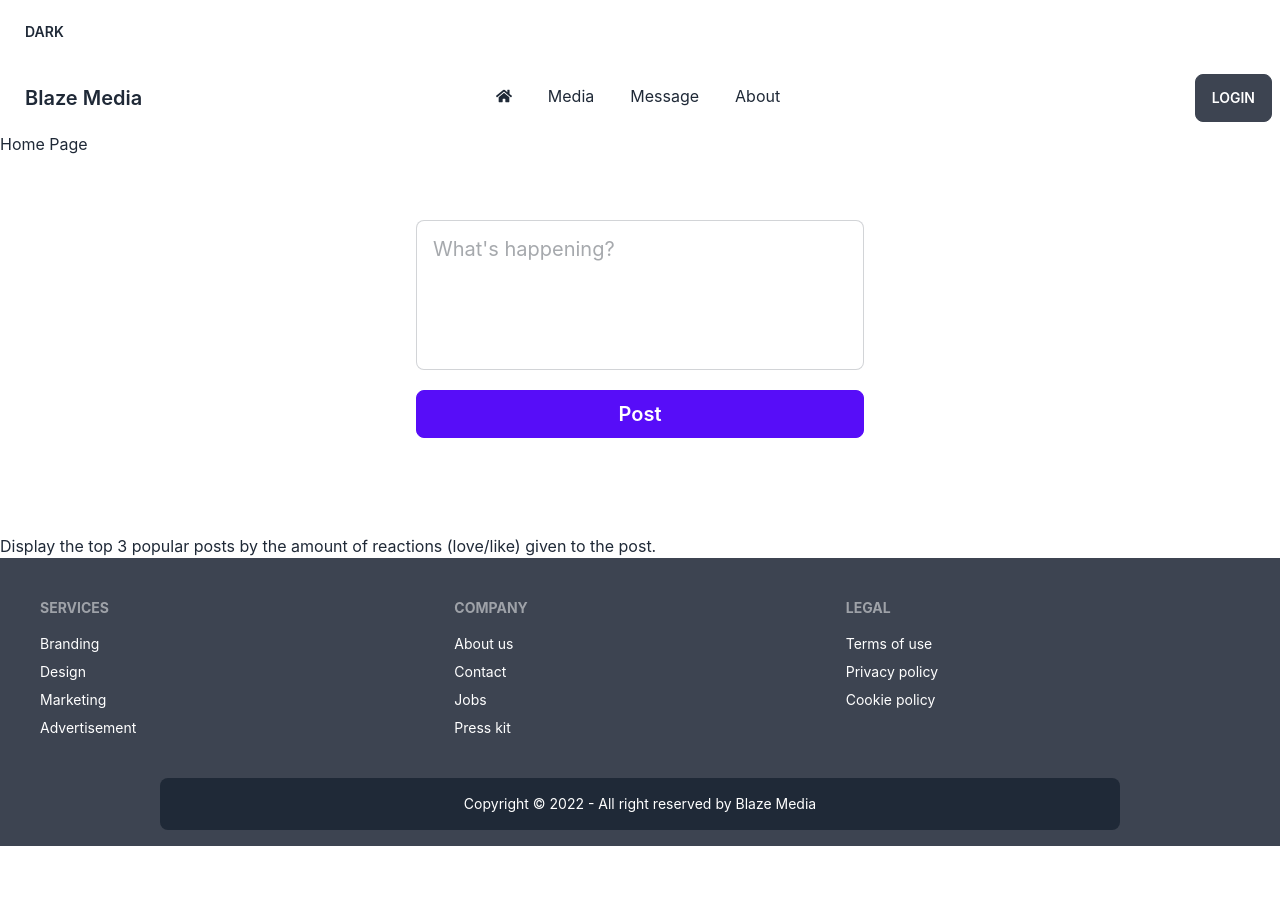
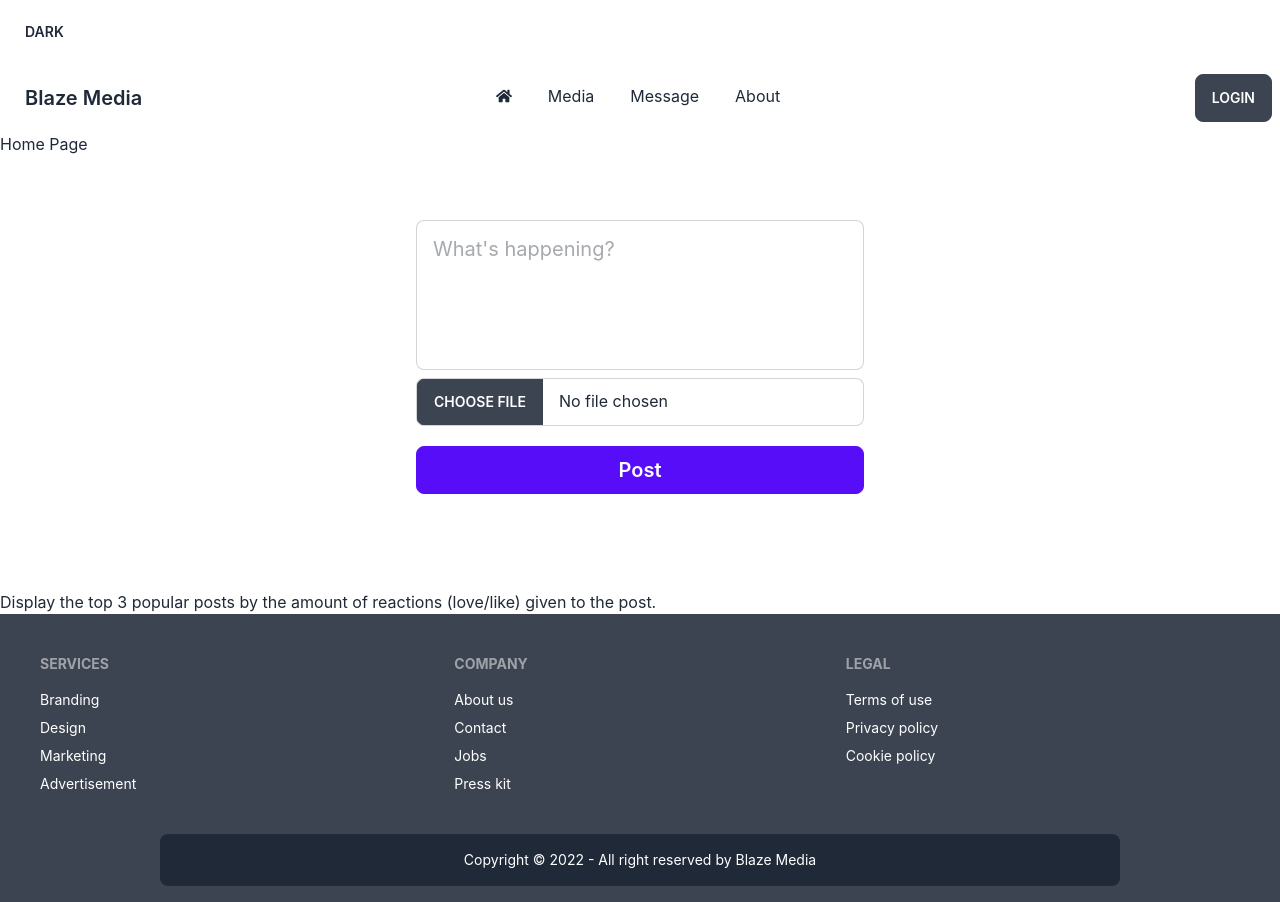
Before and after one commit to yusuf-khan-swd/blaze-media-client, a React (Create React App) app: page / in a window 1280 px wide. Before the commit the page ends 846 px from the top, so only its background shows below. Built offline with nearby package versions, Linux system fonts and the light colour scheme; no server answers.

Commit message:
added input field for image

```diff
--- a/src/Page/Home/AddAPost/AddAPost.js
+++ b/src/Page/Home/AddAPost/AddAPost.js
@@ -1,22 +1,23 @@
-import React from 'react';
-import { toast } from 'react-hot-toast';
-import './AddAPost.css';
+import React from "react";
+import { toast } from "react-hot-toast";
+import "./AddAPost.css";
 
 const AddAPost = () => {
 
   const handlePost = (event) => {
     event.preventDefault();
 
+    const postImage = document.getElementById("postImage").innerHTML;
     const postBody = document.getElementById("postBody").innerText;
     const str = postBody.replace(/\s\s+/g, " ");
 
     if (str.length < 1) {
-      return toast.error("Please type what you are thinking")
+      return toast.error("Please type what you are thinking");
     }
 
     document.getElementById("postBody").innerHTML = "";
-    console.log({ str });
-  }
+    console.log({ str, postImage });
+  };
 
   return (
     <div className="container mx-auto mt-8 mb-16">
@@ -29,10 +30,24 @@ const AddAPost = () => {
                   data-text={`What's happening?`}
                   id="postBody"
                   placeholder={`What's happening?`}
-                  className="textarea textarea-bordered min-h-[150px]" contentEditable></div>
+                  className="textarea textarea-bordered min-h-[150px]"
+                  contentEditable
+                ></div>
+              </div>
+              <div className="form-control">
+                <input
+                  type="file"
+                  className="file-input file-input-bordered w-full"
+                  id="postImage"
+                />
               </div>
               <div className="form-control mt-3">
-                <button className="btn btn-primary capitalize text-xl h-10">Post</button>
+                <button
+                  type="submit"
+                  className=" btn btn-primary capitalize text-xl h-10"
+                >
+                  Post
+                </button>
               </div>
             </div>
           </div>
```
